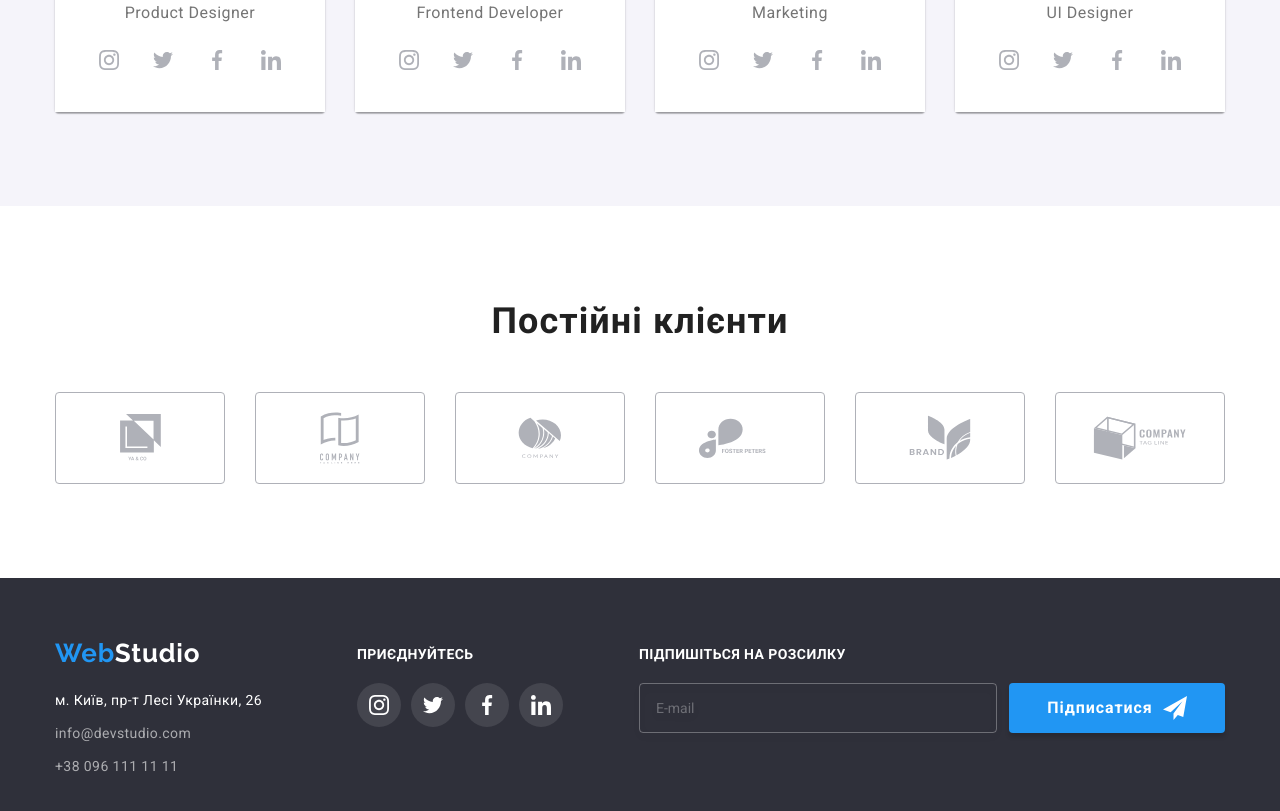
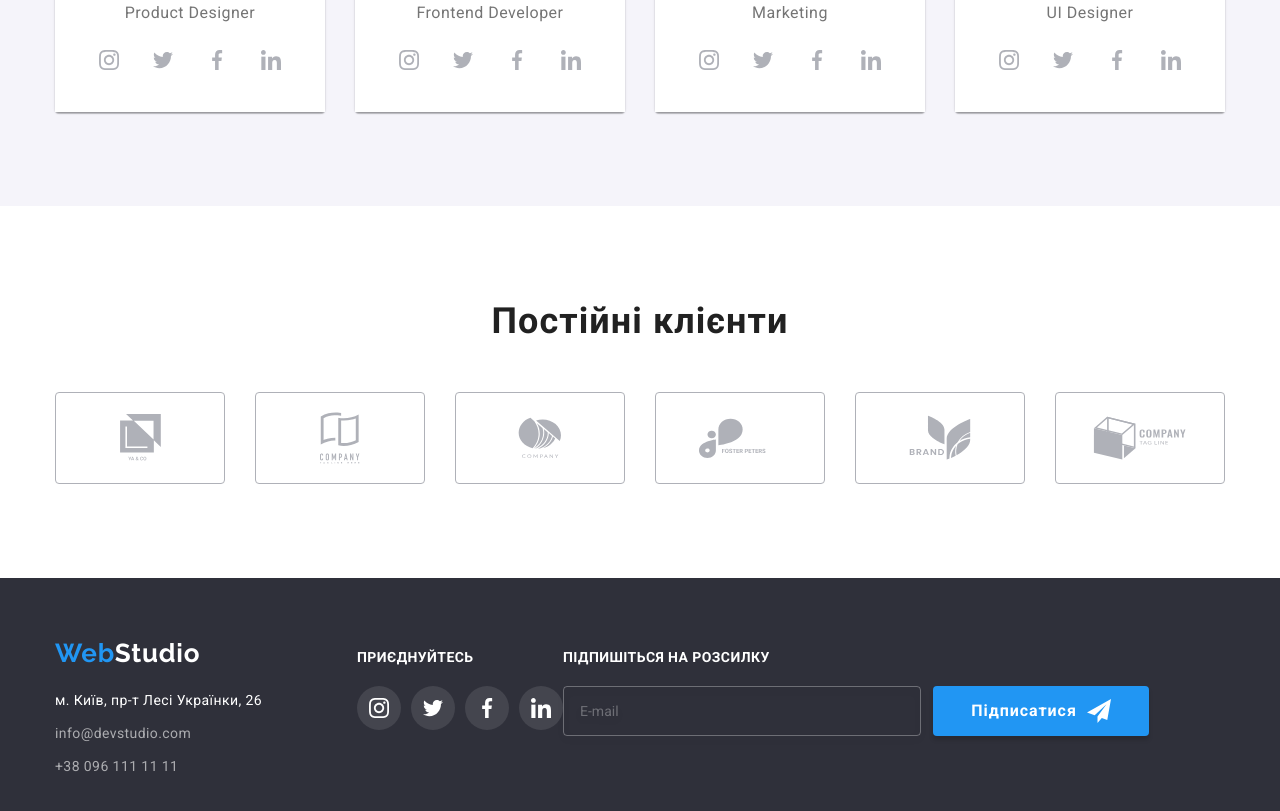
Before and after one commit to 001elijah/goit-markup-hw-06, a plain HTML site: page index.html in a window 1280 px wide. Shown: the part 2099-2910 px from the top of the page. Drawn offline with nearby package versions, Linux system fonts and the light colour scheme.

Commit message:
update styles.css

```diff
--- a/css/styles.css
+++ b/css/styles.css
@@ -682,13 +682,13 @@ nav a {
 /*--------------------FOOTER--------------------*/
 .page-footer {
     background-color: var(--dark-background-color);
+    padding-top: 60px;
+    padding-bottom: 60px;
 }
 
 .footer-padding {
-
     display: flex;
-    padding-top: 60px;
-    padding-bottom: 60px;
+    align-items: baseline;
 }
 
 .footer-logo {
@@ -744,7 +744,7 @@ nav a {
     display: flex;
     justify-content: space-between;
 
-    width: 206px;
+    gap: 10px;
 }
 
 .social-bg {
@@ -773,8 +773,7 @@ nav a {
 }
 
 .footer-social {
-    margin-right: auto;
-    padding-top: 9px;
+
 }
 
 .subscribe-header {
```
